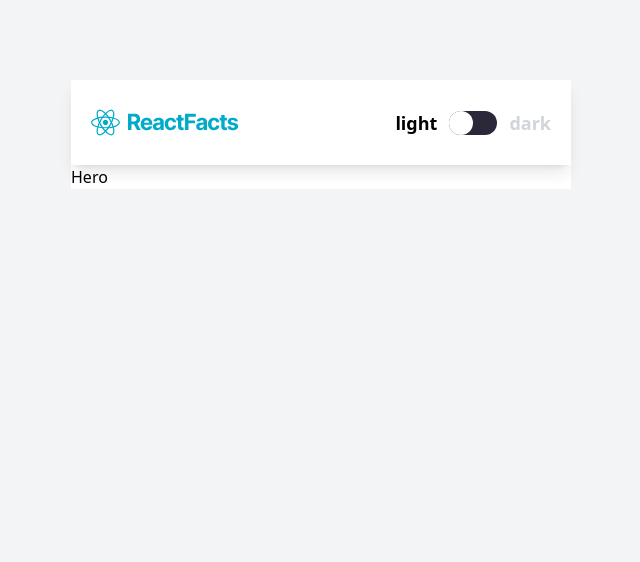
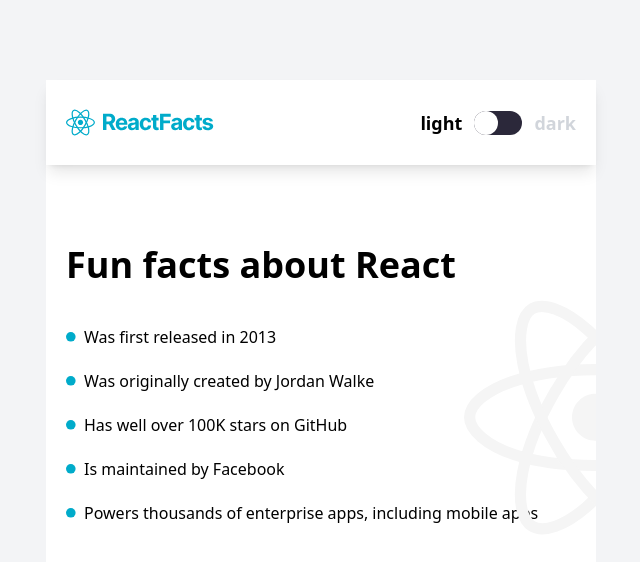
Before and after one commit to arjorb/fun-fact-app, a React (Create React App) app: page / in a window 1280 px wide. Shown: the top 562 px of the page, without its empty margins (319-959 px from the left). Built offline with nearby package versions, Linux system fonts and the light colour scheme.

Commit message:
done working on the hero component

```diff
--- a/src/App.js
+++ b/src/App.js
@@ -4,7 +4,7 @@
 function App() {
   return (
     <div className='flex justify-center mt-20'>
-      <div className='w-[500px] bg-white '>
+      <div className='w-[550px] bg-white '>
         <Header />
         <Hero />
       </div>
--- a/src/components/Hero.js
+++ b/src/components/Hero.js
@@ -1,7 +1,32 @@
 import React from 'react';
 
 const Hero = () => {
-  return <div>Hero</div>;
+  return (
+    <div className='px-5 py-10 relative pb-16'>
+      <h1 className='text-4xl font-bold my-10'>Fun facts about React</h1>
+      <ul className=' space-y-5'>
+        <div className='flex gap-2 items-center'>
+          <img src='./circle.svg' alt='bullet' /> <li>Was first released in 2013</li>
+        </div>
+        <div className='flex gap-2 items-center'>
+          <img src='./circle.svg' alt='bullet' /> <li>Was originally created by Jordan Walke</li>
+        </div>
+        <div className='flex gap-2 items-center'>
+          <img src='./circle.svg' alt='bullet' /> <li>Has well over 100K stars on GitHub</li>
+        </div>
+        <div className='flex gap-2 items-center'>
+          <img src='./circle.svg' alt='bullet' /> <li>Is maintained by Facebook</li>
+        </div>
+        <div className='flex gap-2 items-center'>
+          <img src='./circle.svg' alt='bullet' />
+          <li>Powers thousands of enterprise apps, including mobile apps</li>
+        </div>
+      </ul>
+      <div>
+        <img src='./reactjs-icon.svg' alt='backgound icon' className=' absolute right-0 bottom-10' />
+      </div>
+    </div>
+  );
 };
 
 export default Hero;
```
Also changed, not shown: public/circle.svg (added).
